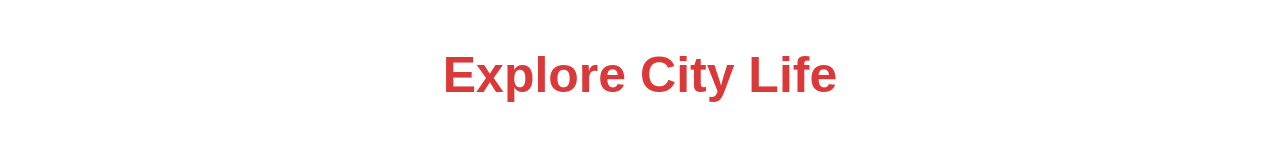
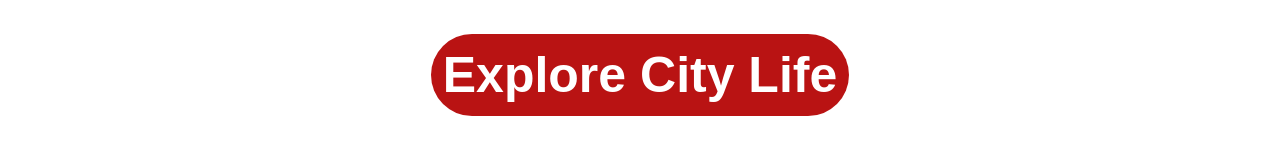
Before and after one commit to CaitlinSwickard/expanding_cards, a plain HTML site: page index.html in a window 1280 px wide. Shown: the top 141 px of the page. Drawn offline with Linux system fonts and the light colour scheme; grey boxes are pictures that could not be loaded; a web font is replaced by a local one.

Commit message:
update to header

```diff
--- a/style.css
+++ b/style.css
@@ -15,8 +15,11 @@ body {
   margin: 0;
 }
  h1 {
-  color: rgb(218, 57, 57);
   font-size: 50px;
+  background-color: rgb(185, 19, 19);
+  color: white;
+  border-radius: 50px;
+  padding: 12px;
 
  }
 
```
